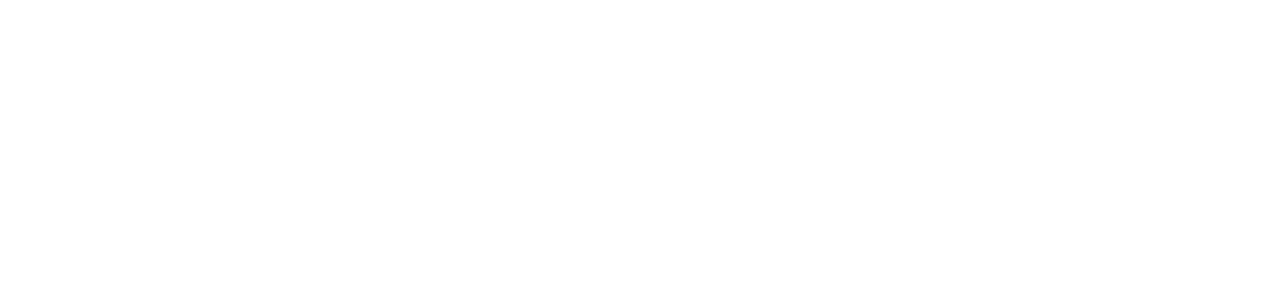
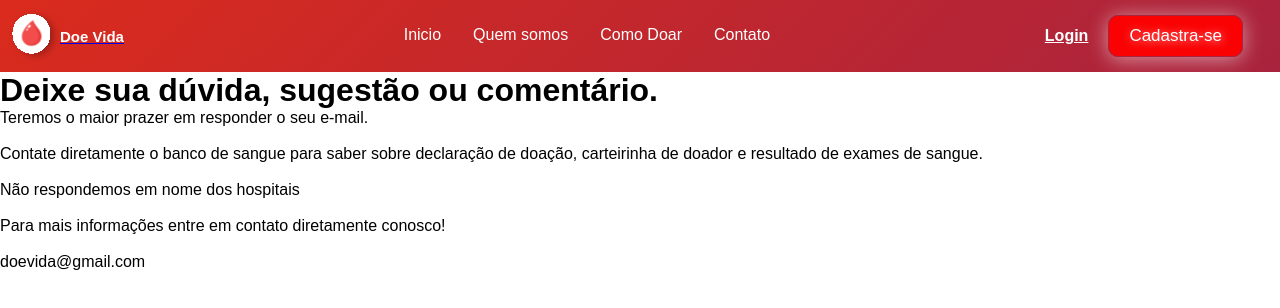
Before and after one commit to Gustavooxx/Tcc_Projeto, a React (Vite) app in the folder Frontend/: page /contato in a window 1280 px wide. Before the commit this address had no page. Shown: the top 308 px of the page. Built offline with nearby package versions, Linux system fonts and the light colour scheme.

Commit message:
page contato
começando o esqueleto da pagina de contato

```diff
--- a/Frontend/src/pages/Inicio/index.jsx
+++ b/Frontend/src/pages/Inicio/index.jsx
@@ -22,7 +22,7 @@
                         <Link to='/inicio'> Inicio </Link>
                         <Link to='/Quem somos'> Quem somos </Link>
                         <Link to='/login'> Como Doar </Link>
-                        <Link to='/login'> Contato </Link>
+                        <Link to='/contato'> Contato </Link>
 
                     </div>
 
@@ -45,8 +45,11 @@
                     <p style={{ fontSize: '20px', maxWidth: '420px', marginBottom: '2rem', color: '#A9233E' }}>
                         Sua atitude pode transformar o futuro de alguém. Ao doar sangue, você oferece esperança, solidariedade e a chance de recomeçar para quem mais precisa. Seja a diferença na vida de muitas pessoas!
                     </p>
+
                     <div className='botaos'>
-                        <button className='agendar'> Agendar minha doação </button>
+
+                        <Link to='/agendar'><button className='agendar'> Agendar minha doação </button></Link>
+
                     </div>
 
                 </div>
--- /dev/null
+++ b/Frontend/src/pages/contato/index.jsx
@@ -0,0 +1,66 @@
+import { retry } from 'statuses'
+import './index.scss'
+import { Link } from 'react-router-dom'
+
+export default function Contato(){
+
+    return(
+        <div className="container-site">
+                        <section className='section-tags' >
+
+                <div className='container-tags'>
+
+                    <Link to={'/inicio'}>
+                        <div className='foto-tags'>
+                            <img src="/assets/images/image 4.svg" alt="logo1" />
+                            <h1>Doe Vida</h1>
+                        </div>
+                    </Link>
+
+                    <div className='tags-paginas'>
+
+                        <Link to='/inicio'> Inicio </Link>
+                        <Link to='/Quem somos'> Quem somos </Link>
+                        <Link to='/login'> Como Doar </Link>
+                        <Link to='/contato'> Contato </Link>
+
+                    </div>
+
+                    <div className='botao-login'>
+
+                        <Link to='/login' className='login'> Login </Link>
+                        <Link to='/cadastro'> <button> Cadastra-se </button> </Link>
+                    </div>
+
+                </div>
+
+            </section>
+
+            <div className='title'>
+
+                <h1>Deixe sua dúvida, sugestão ou comentário.</h1>
+
+            </div>
+
+            <div className="paragrafo">
+                <p>Teremos o maior prazer em responder o seu e-mail.</p>
+
+                <br />
+
+                <p>Contate diretamente o banco de sangue para saber sobre declaração de doação, carteirinha de doador e resultado de exames de sangue.</p>
+
+                <br />
+
+                <p>Não respondemos em nome dos hospitais</p>
+
+                <br />
+
+                <p>Para mais informações entre em contato diretamente conosco!</p>
+
+                <br />
+
+                <p>doevida@gmail.com</p>
+            </div>
+        </div>
+    )
+}
--- a/Frontend/src/routes.jsx
+++ b/Frontend/src/routes.jsx
@@ -3,6 +3,7 @@
 import Cadastro from './pages/cadastro'
 import QuemSomos from './pages/quemSomos'
 import Login from './pages/login'
+import Contato from './pages/contato'
 
 export default function Navegacao() {
     return (
@@ -14,6 +15,7 @@
              <Route  path='/cadastro' element={<Cadastro/>}/>
              <Route path="/Quem somos" element={<QuemSomos/>} />
               <Route path="/login" element={<Login/>} />
+              <Route path="/contato" element={<Contato/>} />
 
 
           </Routes>
```
Also changed, not shown: Frontend/package.json (+6 -1 lines), package.json (added, +90 -0 lines), Frontend/src/pages/contato/index.scss (added), 1 other file (tests, documents, lock files or other folders).
